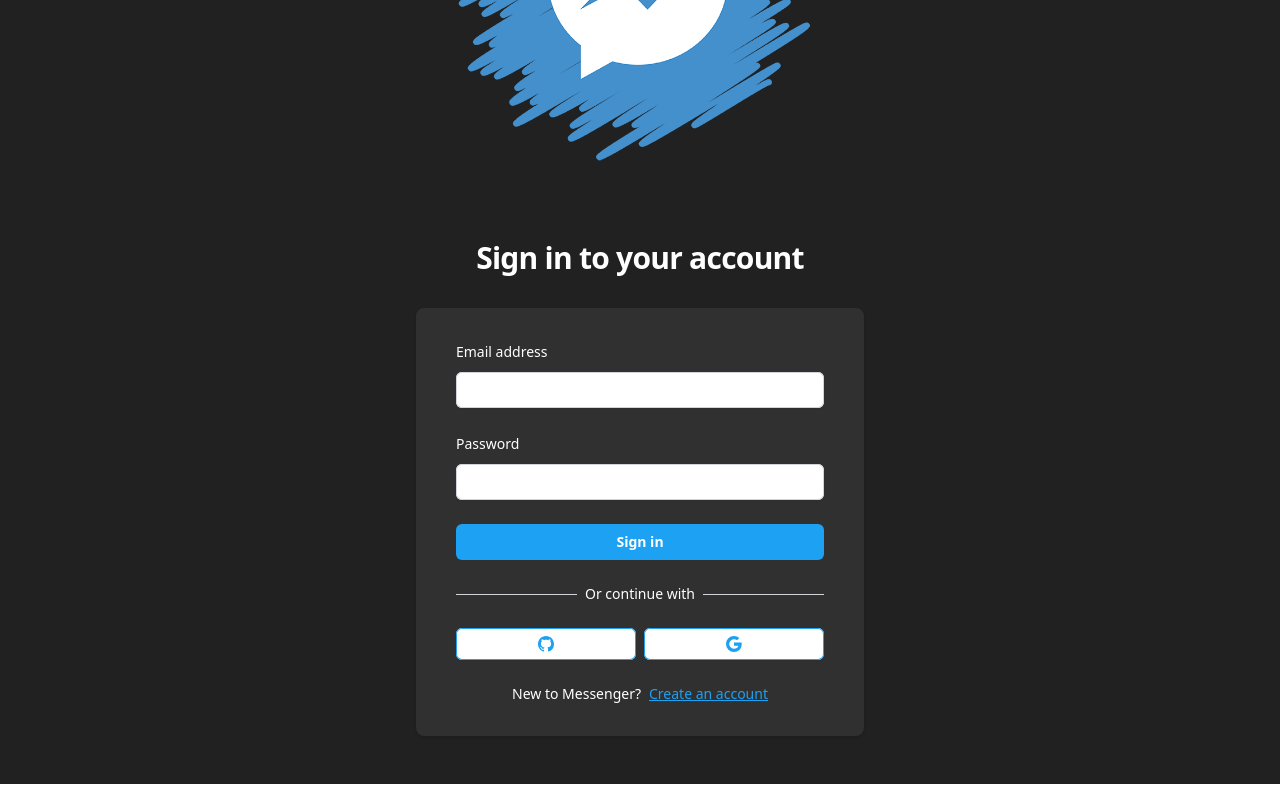
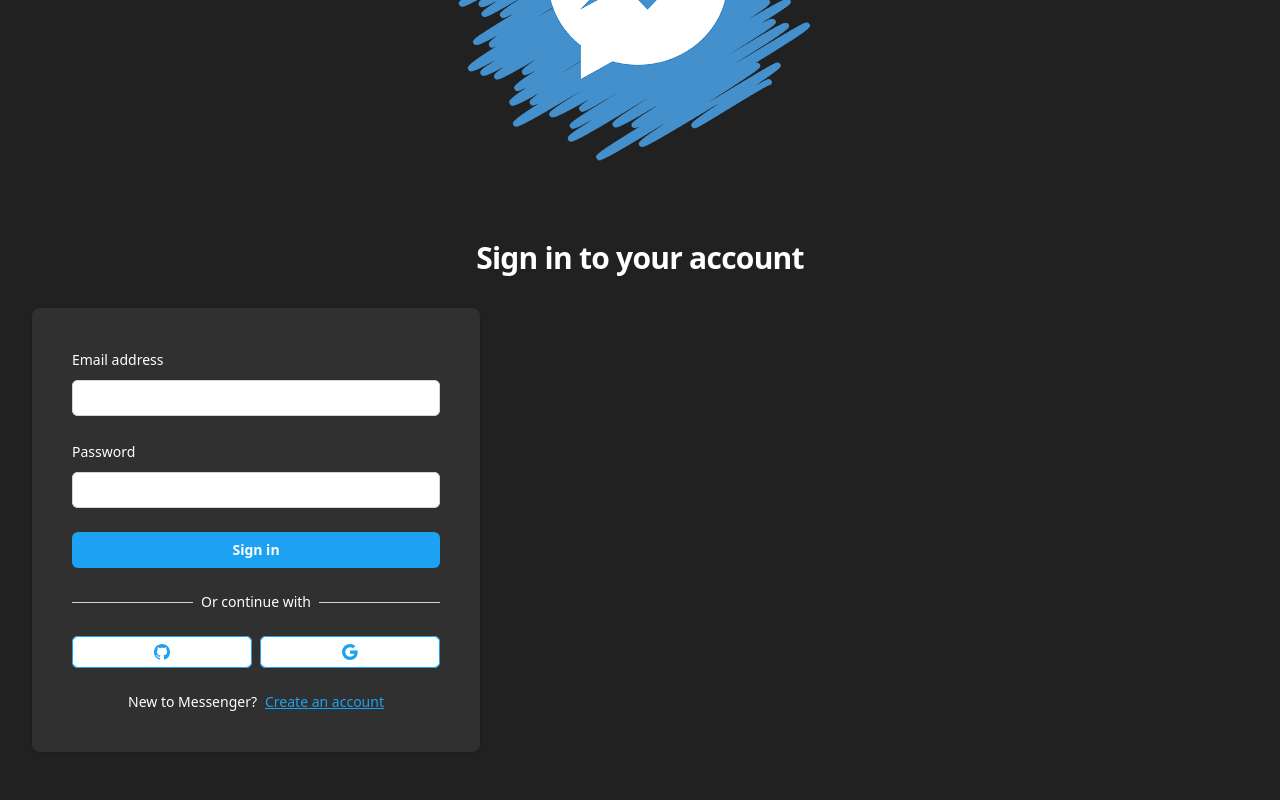
Before and after one commit to ntamiegbe/messenger-clone, a Next.js app: page / in a window 1280 px wide. Shown: the part 280-1080 px from the top of the page. Built offline with nearby package versions, Linux system fonts and the light colour scheme; no server answers; what pusher would draw is missing.

Commit message:
fix: added margin and padding

```diff
--- a/app/(site)/components/AuthForm.tsx
+++ b/app/(site)/components/AuthForm.tsx
@@ -105,14 +105,14 @@ const AuthForm = () => {
   }
 
   return (
-    <div className="mt-8 sm:mx-auto sm:w-full sm:max-w-md">
+    <div className="mt-8 sm:mx-auto sm:w-full sm:max-w-md mx-5 lg:mx-0">
       <div
         className="
         bg-secondary-bg
-          px-4
-          py-8
+          px-6
+          py-10
           shadow
-          sm:rounded-lg
+          rounded-lg
           sm:px-10
         "
       >
--- a/app/(site)/page.tsx
+++ b/app/(site)/page.tsx
@@ -13,6 +13,7 @@ const Auth = () => {
         sm:px-6
         lg:px-8
         bg-primary-bg
+
       "
     >
       <div className="sm:mx-auto sm:w-full sm:max-w-md">
```
